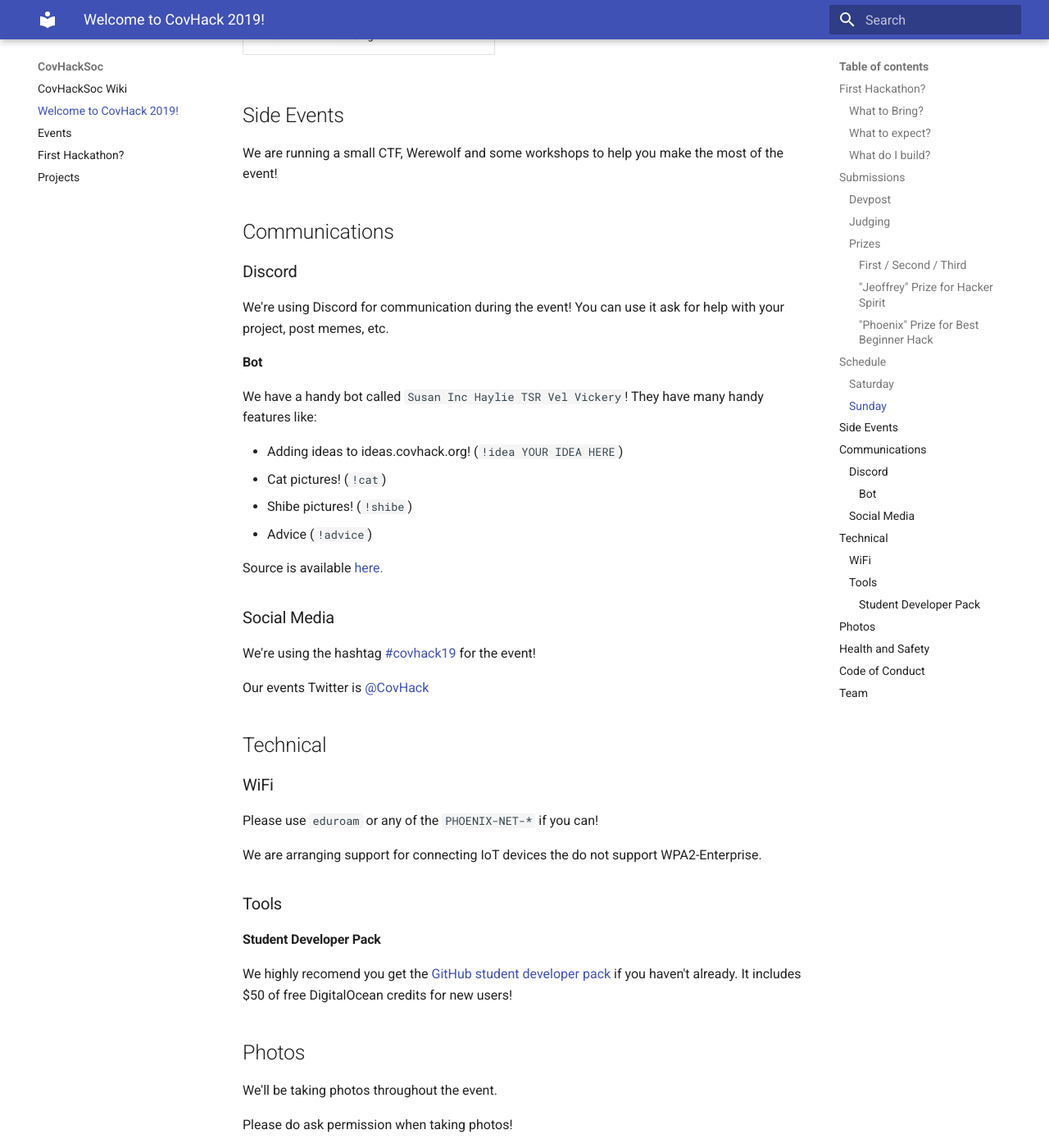
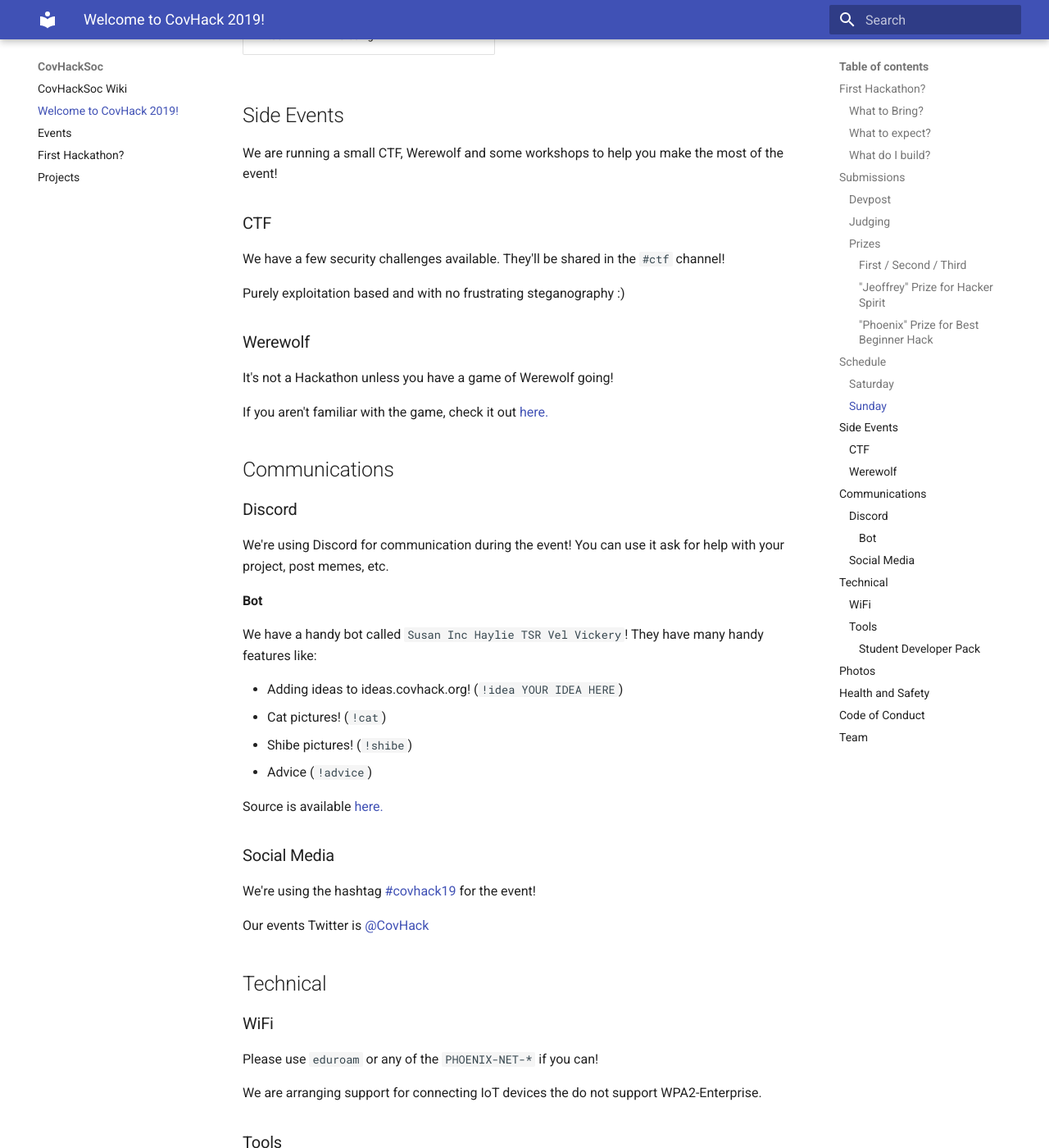
Before and after one commit to CovHackSoc/wiki.covhack.org, an MkDocs documentation site: the page built from docs/covhack2019.md, in a window 1280 px wide and 1400 px high, scrolled down 2767 px. Shown: the whole window at 82% size. Built offline with MkDocs 1.6.1 and Material for MkDocs 9.7.7, drawn with Linux system fonts in a browser that asks for light colours; some of the changed text lies outside the part shown.

Commit message:
Added some info on side events + fixed typos.

```diff
--- a/docs/covhack2019.md
+++ b/docs/covhack2019.md
@@ -24,8 +24,8 @@ Hacks normally run like so:
 
 ### What do I build?
 
-Hackathons are a great place to learn new technology! So we highly recomend picking up a new language or tool you aren't
-familar with!
+Hackathons are a great place to learn new technology! So we highly recommend picking up a new language or tool you aren't
+familiar with!
 
 Hardware projects are awesome and you will always get mad props for doing one!
 
@@ -91,6 +91,18 @@ Time  | Activity
 
 We are running a small CTF, Werewolf and some workshops to help you make the most of the event!
 
+### CTF
+
+We have a few security challenges available. They'll be shared in the `#ctf` channel!
+
+Purely exploitation based and with no frustrating steganography :)
+
+### Werewolf
+
+It's not a Hackathon unless you have a game of Werewolf going!
+
+If you aren't familiar with the game, check it out <a href="https://en.wikipedia.org/wiki/Mafia_(party_game)">here.</a>
+
 ## Communications
 
 ### Discord
@@ -126,7 +138,7 @@ We are arranging support for connecting IoT devices the do not support WPA2-Ente
 
 #### Student Developer Pack
 
-We highly recomend you get the <a href="https://education.github.com/pack">GitHub student developer pack</a> if you
+We highly recommend you get the <a href="https://education.github.com/pack">GitHub student developer pack</a> if you
 haven't already. It includes $50 of free DigitalOcean credits for new users!
 
 ## Photos
```
